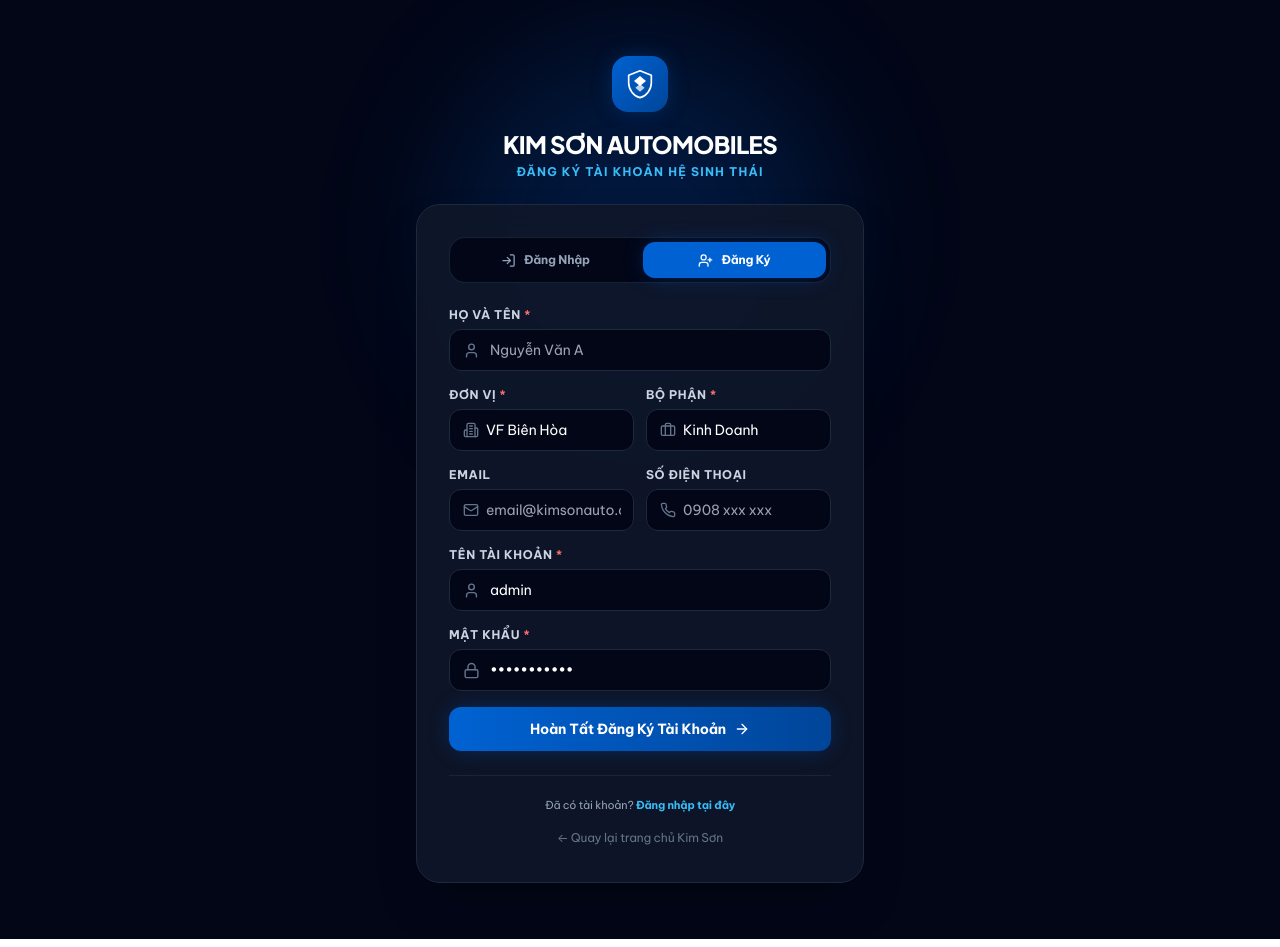
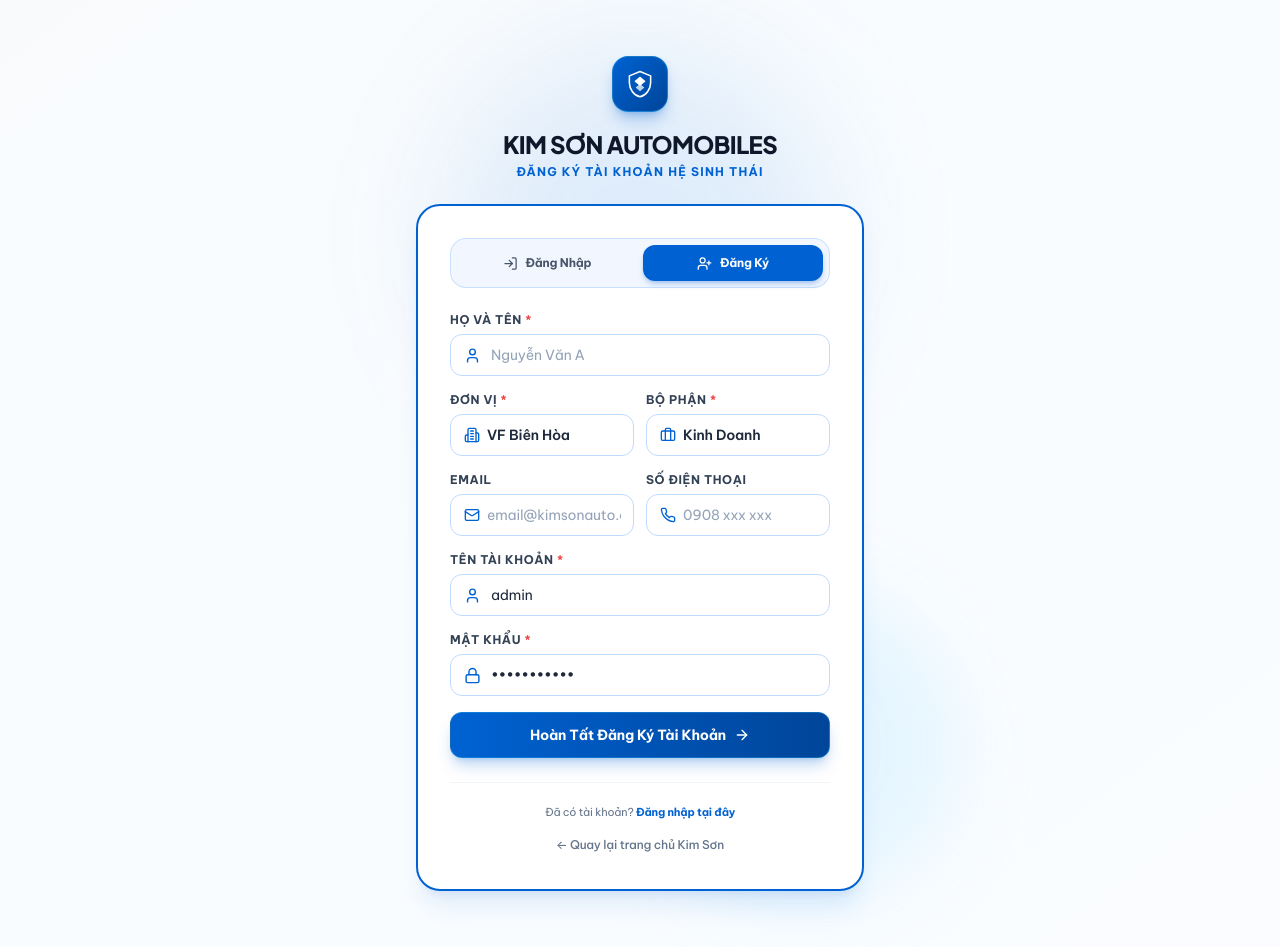
Before and after one commit to nguy3nantam/kimsonauto.com, a React (Vite) app: page /register in a window 1280 px wide. Built offline with nearby package versions, Linux system fonts and the light colour scheme.

Commit message:
style(auth): update registration and login page to white theme with blue borders

```diff
--- a/src/pages/admin/AdminLoginPage.jsx
+++ b/src/pages/admin/AdminLoginPage.jsx
@@ -110,37 +110,38 @@
   };
 
   return (
-    <div className="min-h-screen bg-slate-950 flex flex-col justify-center items-center p-4 sm:p-6 relative overflow-hidden selection:bg-primary selection:text-white">
+    <div className="min-h-screen bg-gradient-to-br from-slate-50 via-sky-50/40 to-blue-50/30 flex flex-col justify-center items-center p-4 sm:p-6 relative overflow-hidden selection:bg-primary selection:text-white">
       {/* Background Decorative Glow */}
-      <div className="absolute top-1/4 left-1/2 -translate-x-1/2 -translate-y-1/2 w-96 h-96 bg-primary/20 rounded-full blur-3xl pointer-events-none" />
+      <div className="absolute top-1/4 left-1/2 -translate-x-1/2 -translate-y-1/2 w-96 h-96 bg-primary/10 rounded-full blur-3xl pointer-events-none" />
+      <div className="absolute bottom-10 right-1/4 w-80 h-80 bg-sky-400/10 rounded-full blur-2xl pointer-events-none" />
 
       <div className="w-full max-w-md relative z-10 my-8">
         {/* Brand Card Header */}
         <div className="text-center mb-6">
-          <Link to="/" className="inline-flex items-center justify-center w-14 h-14 rounded-2xl bg-gradient-to-br from-primary to-primary-dark text-white shadow-glow mb-4 p-3 hover:scale-105 transition-transform">
+          <Link to="/" className="inline-flex items-center justify-center w-14 h-14 rounded-2xl bg-gradient-to-br from-primary to-primary-dark text-white shadow-lg shadow-primary/30 mb-4 p-3 hover:scale-105 transition-transform border border-primary-light/40">
             <svg viewBox="0 0 48 48" fill="none" xmlns="http://www.w3.org/2000/svg" className="w-full h-full text-white">
               <path d="M24 4L7 11V22C7 32.5 14.3 42.1 24 44.5C33.7 42.1 41 32.5 41 22V11L24 4Z" stroke="currentColor" strokeWidth="2.5" strokeLinecap="round" strokeLinejoin="round"/>
               <path d="M24 12L33 19.5L24 27L15 19.5L24 12Z" fill="currentColor"/>
               <path d="M24 24L31 29.5L24 35.5L17 29.5L24 24Z" fill="currentColor" opacity="0.75"/>
             </svg>
           </Link>
-          <h1 className="text-2xl font-black text-white tracking-tight">KIM SƠN AUTOMOBILES</h1>
-          <p className="text-xs uppercase tracking-widest text-primary-light font-bold mt-1">
+          <h1 className="text-2xl font-black text-slate-900 tracking-tight">KIM SƠN AUTOMOBILES</h1>
+          <p className="text-xs uppercase tracking-widest text-primary font-bold mt-1">
             {mode === 'login' ? 'Cổng Quản Trị Hệ Sinh Thái' : 'Đăng Ký Tài Khoản Hệ Sinh Thái'}
           </p>
         </div>
 
-        {/* Form Box */}
-        <div className="bg-slate-900/90 border border-slate-800 rounded-3xl p-6 sm:p-8 shadow-2xl backdrop-blur-md">
+        {/* Form Box - Style Màu Trắng & Viền Xanh */}
+        <div className="bg-white border-2 border-primary rounded-3xl p-6 sm:p-8 shadow-xl shadow-primary/10 backdrop-blur-md">
           {/* Mode Tabs Switcher */}
-          <div className="grid grid-cols-2 gap-1.5 p-1 bg-slate-950 rounded-2xl mb-6 border border-slate-800/80">
+          <div className="grid grid-cols-2 gap-1.5 p-1.5 bg-blue-50/80 rounded-2xl mb-6 border border-blue-200/80">
             <button
               type="button"
               onClick={() => handleSwitchMode('login')}
               className={`flex items-center justify-center gap-2 py-2.5 text-xs font-bold rounded-xl transition-all ${
                 mode === 'login'
-                  ? 'bg-primary text-white shadow-glow'
-                  : 'text-slate-400 hover:text-white hover:bg-slate-900'
+                  ? 'bg-primary text-white shadow-md shadow-primary/25'
+                  : 'text-slate-600 hover:text-primary hover:bg-white/80'
               }`}
             >
               <LogIn size={15} />
@@ -151,8 +152,8 @@
               onClick={() => handleSwitchMode('register')}
               className={`flex items-center justify-center gap-2 py-2.5 text-xs font-bold rounded-xl transition-all ${
                 mode === 'register'
-                  ? 'bg-primary text-white shadow-glow'
-                  : 'text-slate-400 hover:text-white hover:bg-slate-900'
+                  ? 'bg-primary text-white shadow-md shadow-primary/25'
+                  : 'text-slate-600 hover:text-primary hover:bg-white/80'
               }`}
             >
               <UserPlus size={15} />
@@ -162,14 +163,14 @@
 
           <form onSubmit={handleSubmit} className="space-y-4">
             {error && (
-              <div className="flex items-center gap-2 p-3.5 rounded-xl bg-red-500/10 border border-red-500/30 text-red-400 text-xs">
+              <div className="flex items-center gap-2 p-3.5 rounded-xl bg-red-50 border border-red-200 text-red-600 text-xs">
                 <AlertCircle size={16} className="shrink-0" />
                 <span>{error}</span>
               </div>
             )}
 
             {success && (
-              <div className="flex items-center gap-2 p-3.5 rounded-xl bg-emerald-500/10 border border-emerald-500/30 text-emerald-400 text-xs">
+              <div className="flex items-center gap-2 p-3.5 rounded-xl bg-emerald-50 border border-emerald-200 text-emerald-700 text-xs">
                 <CheckCircle2 size={16} className="shrink-0" />
                 <span>{success}</span>
               </div>
@@ -178,11 +179,11 @@
             {mode === 'register' && (
               <>
                 <div>
-                  <label className="block text-xs font-bold text-slate-300 uppercase tracking-wider mb-1.5">
-                    Họ và Tên <span className="text-red-400">*</span>
+                  <label className="block text-xs font-bold text-slate-700 uppercase tracking-wider mb-1.5">
+                    Họ và Tên <span className="text-red-500">*</span>
                   </label>
                   <div className="relative">
-                    <div className="absolute inset-y-0 left-0 pl-3.5 flex items-center pointer-events-none text-slate-500">
+                    <div className="absolute inset-y-0 left-0 pl-3.5 flex items-center pointer-events-none text-primary">
                       <User size={17} />
                     </div>
                     <input
@@ -190,7 +191,7 @@
                       required
                       value={fullName}
                       onChange={(e) => setFullName(e.target.value)}
-                      className="w-full pl-10 pr-4 py-2.5 bg-slate-950 border border-slate-800 rounded-xl text-white text-sm focus:outline-none focus:border-primary transition-colors"
+                      className="w-full pl-10 pr-4 py-2.5 bg-white border border-blue-200 focus:border-primary focus:ring-2 focus:ring-primary/20 rounded-xl text-slate-800 text-sm placeholder:text-slate-400 focus:outline-none transition-all shadow-2xs"
                       placeholder="Nguyễn Văn A"
                     />
                   </div>
@@ -199,20 +200,20 @@
                 {/* Đơn Vị & Bộ Phận */}
                 <div className="grid grid-cols-1 sm:grid-cols-2 gap-3">
                   <div>
-                    <label className="block text-xs font-bold text-slate-300 uppercase tracking-wider mb-1.5">
-                      Đơn Vị <span className="text-red-400">*</span>
+                    <label className="block text-xs font-bold text-slate-700 uppercase tracking-wider mb-1.5">
+                      Đơn Vị <span className="text-red-500">*</span>
                     </label>
                     <div className="relative">
-                      <div className="absolute inset-y-0 left-0 pl-3.5 flex items-center pointer-events-none text-slate-500">
+                      <div className="absolute inset-y-0 left-0 pl-3.5 flex items-center pointer-events-none text-primary">
                         <Building2 size={16} />
                       </div>
                       <select
                         value={unit}
                         onChange={(e) => setUnit(e.target.value)}
-                        className="w-full pl-9 pr-3 py-2.5 bg-slate-950 border border-slate-800 rounded-xl text-white text-xs sm:text-sm focus:outline-none focus:border-primary transition-colors cursor-pointer appearance-none"
+                        className="w-full pl-9 pr-3 py-2.5 bg-white border border-blue-200 focus:border-primary focus:ring-2 focus:ring-primary/20 rounded-xl text-slate-800 text-xs sm:text-sm font-semibold focus:outline-none transition-all cursor-pointer shadow-2xs appearance-none"
                       >
                         {UNIT_OPTIONS.map((u) => (
-                          <option key={u} value={u} className="bg-slate-900 text-white">
+                          <option key={u} value={u} className="bg-white text-slate-800">
                             {u}
                           </option>
                         ))}
@@ -221,20 +222,20 @@
                   </div>
 
                   <div>
-                    <label className="block text-xs font-bold text-slate-300 uppercase tracking-wider mb-1.5">
-                      Bộ Phận <span className="text-red-400">*</span>
+                    <label className="block text-xs font-bold text-slate-700 uppercase tracking-wider mb-1.5">
+                      Bộ Phận <span className="text-red-500">*</span>
                     </label>
                     <div className="relative">
-                      <div className="absolute inset-y-0 left-0 pl-3.5 flex items-center pointer-events-none text-slate-500">
+                      <div className="absolute inset-y-0 left-0 pl-3.5 flex items-center pointer-events-none text-primary">
                         <Briefcase size={16} />
                       </div>
                       <select
                         value={department}
                         onChange={(e) => setDepartment(e.target.value)}
-                        className="w-full pl-9 pr-3 py-2.5 bg-slate-950 border border-slate-800 rounded-xl text-white text-xs sm:text-sm focus:outline-none focus:border-primary transition-colors cursor-pointer appearance-none"
+                        className="w-full pl-9 pr-3 py-2.5 bg-white border border-blue-200 focus:border-primary focus:ring-2 focus:ring-primary/20 rounded-xl text-slate-800 text-xs sm:text-sm font-semibold focus:outline-none transition-all cursor-pointer shadow-2xs appearance-none"
                       >
                         {DEPARTMENT_OPTIONS.map((d) => (
-                          <option key={d} value={d} className="bg-slate-900 text-white">
+                          <option key={d} value={d} className="bg-white text-slate-800">
                             {d}
                           </option>
                         ))}
@@ -246,36 +247,36 @@
                 {/* Email & Phone */}
                 <div className="grid grid-cols-1 sm:grid-cols-2 gap-3">
                   <div>
-                    <label className="block text-xs font-bold text-slate-300 uppercase tracking-wider mb-1.5">
+                    <label className="block text-xs font-bold text-slate-700 uppercase tracking-wider mb-1.5">
                       Email
                     </label>
                     <div className="relative">
-                      <div className="absolute inset-y-0 left-0 pl-3.5 flex items-center pointer-events-none text-slate-500">
+                      <div className="absolute inset-y-0 left-0 pl-3.5 flex items-center pointer-events-none text-primary">
                         <Mail size={16} />
                       </div>
                       <input
                         type="email"
                         value={email}
                         onChange={(e) => setEmail(e.target.value)}
-                        className="w-full pl-9 pr-3 py-2.5 bg-slate-950 border border-slate-800 rounded-xl text-white text-sm focus:outline-none focus:border-primary transition-colors"
+                        className="w-full pl-9 pr-3 py-2.5 bg-white border border-blue-200 focus:border-primary focus:ring-2 focus:ring-primary/20 rounded-xl text-slate-800 text-sm placeholder:text-slate-400 focus:outline-none transition-all shadow-2xs"
                         placeholder="email@kimsonauto.com"
                       />
                     </div>
                   </div>
 
                   <div>
-                    <label className="block text-xs font-bold text-slate-300 uppercase tracking-wider mb-1.5">
+                    <label className="block text-xs font-bold text-slate-700 uppercase tracking-wider mb-1.5">
                       Số Điện Thoại
                     </label>
                     <div className="relative">
-                      <div className="absolute inset-y-0 left-0 pl-3.5 flex items-center pointer-events-none text-slate-500">
+                      <div className="absolute inset-y-0 left-0 pl-3.5 flex items-center pointer-events-none text-primary">
                         <Phone size={16} />
                       </div>
                       <input
                         type="tel"
                         value={phone}
                         onChange={(e) => setPhone(e.target.value)}
-                        className="w-full pl-9 pr-3 py-2.5 bg-slate-950 border border-slate-800 rounded-xl text-white text-sm focus:outline-none focus:border-primary transition-colors"
+                        className="w-full pl-9 pr-3 py-2.5 bg-white border border-blue-200 focus:border-primary focus:ring-2 focus:ring-primary/20 rounded-xl text-slate-800 text-sm placeholder:text-slate-400 focus:outline-none transition-all shadow-2xs"
                         placeholder="0908 xxx xxx"
                       />
                     </div>
@@ -285,11 +286,11 @@
             )}
 
             <div>
-              <label className="block text-xs font-bold text-slate-300 uppercase tracking-wider mb-1.5">
-                Tên Tài Khoản <span className="text-red-400">*</span>
+              <label className="block text-xs font-bold text-slate-700 uppercase tracking-wider mb-1.5">
+                Tên Tài Khoản <span className="text-red-500">*</span>
               </label>
               <div className="relative">
-                <div className="absolute inset-y-0 left-0 pl-3.5 flex items-center pointer-events-none text-slate-500">
+                <div className="absolute inset-y-0 left-0 pl-3.5 flex items-center pointer-events-none text-primary">
                   <User size={17} />
                 </div>
                 <input
@@ -297,20 +298,18 @@
                   required
                   value={username}
                   onChange={(e) => setUsername(e.target.value)}
-                  className="w-full pl-10 pr-4 py-2.5 bg-slate-950 border border-slate-800 rounded-xl text-white text-sm focus:outline-none focus:border-primary transition-colors"
+                  className="w-full pl-10 pr-4 py-2.5 bg-white border border-blue-200 focus:border-primary focus:ring-2 focus:ring-primary/20 rounded-xl text-slate-800 text-sm placeholder:text-slate-400 focus:outline-none transition-all shadow-2xs"
                   placeholder={mode === 'login' ? 'Nhập tên đăng nhập' : 'Tạo tên đăng nhập (viết liền)'}
                 />
               </div>
             </div>
 
-
-
             <div>
-              <label className="block text-xs font-bold text-slate-300 uppercase tracking-wider mb-1.5">
-                Mật Khẩu <span className="text-red-400">*</span>
+              <label className="block text-xs font-bold text-slate-700 uppercase tracking-wider mb-1.5">
+                Mật Khẩu <span className="text-red-500">*</span>
               </label>
               <div className="relative">
-                <div className="absolute inset-y-0 left-0 pl-3.5 flex items-center pointer-events-none text-slate-500">
+                <div className="absolute inset-y-0 left-0 pl-3.5 flex items-center pointer-events-none text-primary">
                   <Lock size={17} />
                 </div>
                 <input
@@ -318,7 +317,7 @@
                   required
                   value={password}
                   onChange={(e) => setPassword(e.target.value)}
-                  className="w-full pl-10 pr-4 py-2.5 bg-slate-950 border border-slate-800 rounded-xl text-white text-sm focus:outline-none focus:border-primary transition-colors"
+                  className="w-full pl-10 pr-4 py-2.5 bg-white border border-blue-200 focus:border-primary focus:ring-2 focus:ring-primary/20 rounded-xl text-slate-800 text-sm placeholder:text-slate-400 focus:outline-none transition-all shadow-2xs"
                   placeholder={mode === 'login' ? 'Nhập mật khẩu' : 'Mật khẩu tối thiểu 6 ký tự'}
                 />
               </div>
@@ -327,7 +326,7 @@
             <button
               type="submit"
               disabled={loading}
-              className="w-full mt-2 py-3 bg-gradient-to-r from-primary to-primary-dark hover:from-primary-dark hover:to-primary text-white font-bold rounded-xl text-sm shadow-glow flex items-center justify-center gap-2 transition-all hover:scale-[1.02] disabled:opacity-50"
+              className="w-full mt-2 py-3 bg-gradient-to-r from-primary to-primary-dark hover:from-primary-dark hover:to-primary text-white font-bold rounded-xl text-sm shadow-lg shadow-primary/25 flex items-center justify-center gap-2 transition-all hover:scale-[1.02] disabled:opacity-50 border border-primary-light/30"
             >
               <span>
                 {loading
@@ -341,17 +340,17 @@
           </form>
 
           {/* Quick Helper Credentials or Alternate Link */}
-          <div className="mt-6 pt-5 border-t border-slate-800/80 text-center space-y-2">
+          <div className="mt-6 pt-5 border-t border-slate-100 text-center space-y-2">
             {mode === 'login' ? (
-              <div className="text-[11px] text-slate-400">
-                Tài khoản mặc định: <code className="text-primary-light font-bold">admin</code> / Mật khẩu: <code className="text-primary-light font-bold">kimson@2026</code>
+              <div className="text-[11px] text-slate-500">
+                Tài khoản mặc định: <code className="text-primary font-bold bg-blue-50 px-1.5 py-0.5 rounded border border-blue-200">admin</code> / Mật khẩu: <code className="text-primary font-bold bg-blue-50 px-1.5 py-0.5 rounded border border-blue-200">kimson@2026</code>
               </div>
             ) : (
-              <div className="text-[11px] text-slate-400">
+              <div className="text-[11px] text-slate-500">
                 Đã có tài khoản?{' '}
                 <button
                   onClick={() => handleSwitchMode('login')}
-                  className="text-primary-light font-bold hover:underline"
+                  className="text-primary font-bold hover:underline"
                 >
                   Đăng nhập tại đây
                 </button>
@@ -359,7 +358,7 @@
             )}
 
             <div>
-              <Link to="/" className="text-xs text-slate-500 hover:text-slate-300 transition-colors inline-block mt-1">
+              <Link to="/" className="text-xs text-slate-500 hover:text-primary transition-colors inline-block mt-1 font-medium">
                 ← Quay lại trang chủ Kim Sơn
               </Link>
             </div>
```
